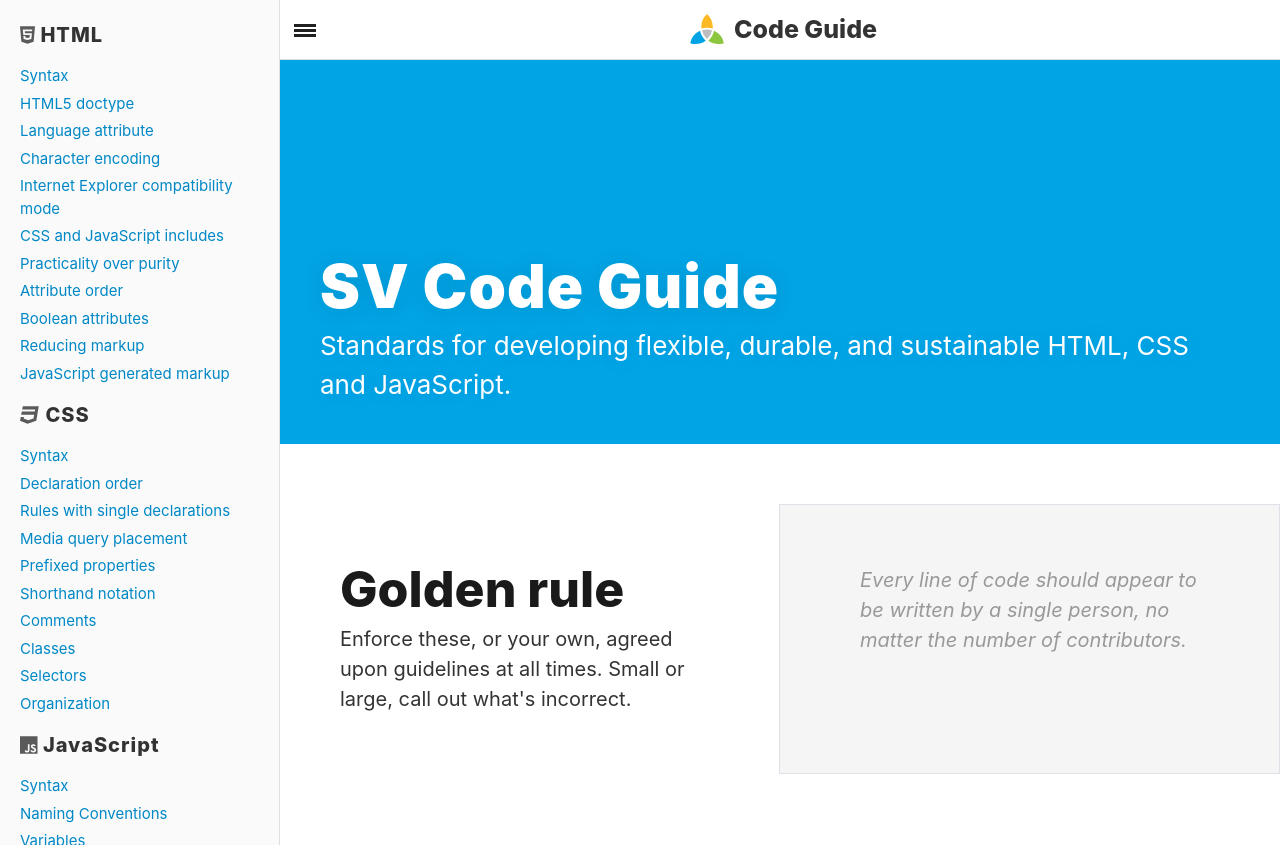
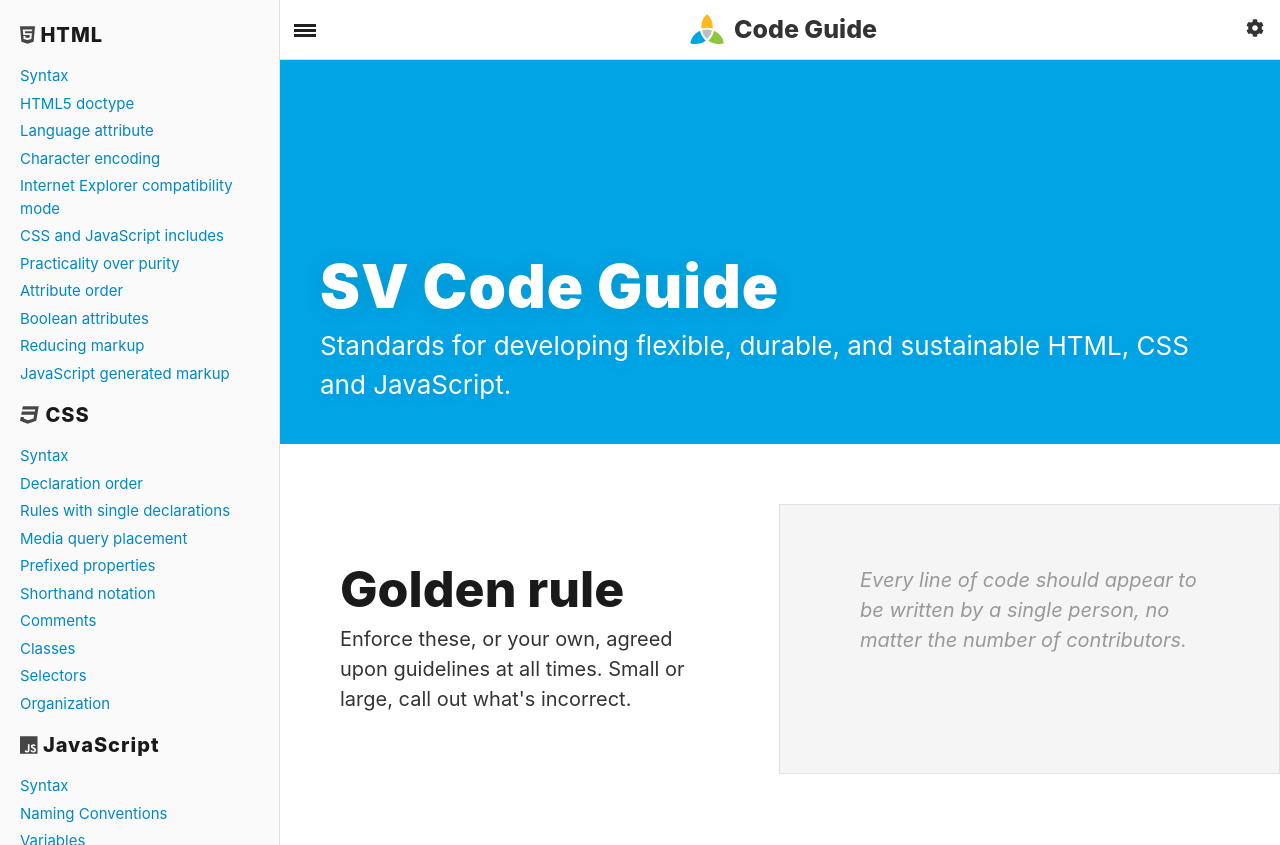
Before and after one commit to simpleviewinc/code-guide, a Jekyll site: the page built from index.html, in a window 1280 px wide. Shown: the top 845 px of the page. Built offline with Jekyll 4.4.1, drawn with Linux system fonts in a browser that asks for light colours; nearby versions of some CDN libraries; Markdown is read by kramdown in place of the engine named in the settings; comment, search, counter and statistics services are not loaded.

Commit message:
Added night mode because of Quinton

```diff
--- a/code-guide.css
+++ b/code-guide.css
@@ -1,6 +1,31 @@
 ---
 layout: nil
 ---
+
+:root {
+  --background: #fff;
+  --text-titles: #1a1a1a;
+  --text-content: #333;
+  --code: #f7f7f9;
+  --code-background: whitesmoke;
+  --code-border: #dfe1e8;
+  --border: #dedede;
+  --menu: #212121;
+  --sidebar: #fafafa;
+}
+
+body.night-mode {
+  --background: #212121;
+  --text: #fafafa;
+  --text-titles: #fafafa;
+  --text-content: #f1f1f1;
+  --code: #000;
+  --code-background: #101010;
+  --code-border: #000;
+  --border: #000;
+  --menu: #fff;
+  --sidebar: #1a1a1a;
+}
 
 /* Scaffolding and type */
 * { box-sizing: border-box; }
@@ -15,7 +40,8 @@ body {
   font-family: -apple-system, BlinkMacSystemFont, "Segoe UI", Roboto, Helvetica, Arial, sans-serif, "Apple Color Emoji", "Segoe UI Emoji", "Segoe UI Symbol";
   font-size: 1rem;
   line-height: 1.5;
-  color: #333;
+  color: var(--text-content);
+  background-color: var(--background);
 }
 
 header {
@@ -29,8 +55,8 @@ header {
   padding: 0 1rem;
   width: 100%;
   height: 60px;
-  border-bottom: 1px solid #dedede;
-  background-color: #fff;
+  border-bottom: 1px solid var(--border);
+  background-color: var(--background);
   font-size: 1.25rem;
   font-weight: 800;
   transition: width .2s cubic-bezier(0, 0, 0.3, 1);
@@ -45,7 +71,86 @@ header {
 
 header img { margin-right: 0.25rem; }
 
-header button {
+header button.settings {
+  position: absolute;
+  top: 0;
+  right: 0;
+  width: 50px;
+  height: 100%;
+  font-size: 18px;
+  color: var(--text-content);
+  border: none;
+  background: transparent;
+}
+
+header .settings-shade {
+  position: fixed;
+  z-index: 10;
+  top: 0;
+  left: 0;
+  width: 100%;
+  height: 100%;
+  pointer-events: none;
+}
+
+body.settings-open header .settings-shade {
+  pointer-events: all;
+}
+
+header .settings-dropdown {
+  position: absolute;
+  z-index: 100;
+  top: 10px;
+  right: 10px;
+  padding: 30px 15px;
+  width: 100%;
+  max-width: 200px;
+  box-shadow: 0 4px 20px rgba(0,0,0,0.2);
+  background-color: var(--background);
+  border-radius: 6px;
+  transform-origin: top right;
+  transform: scale(0);
+  opacity: 0;
+  transition: transform 0.2s cubic-bezier(0,0,0.3,1) 0.2s, opacity 0.2s cubic-bezier(0,0,0.3,1) 0.2s;
+}
+
+body.settings-open header .settings-dropdown {
+  transform: scale(1);
+  opacity: 1;
+  transition: transform 0.2s cubic-bezier(0,0,0.3,1), opacity 0.2s cubic-bezier(0,0,0.3,1);
+}
+
+header .settings-dropdown ul {
+  margin: 0;
+  padding: 0;
+  list-style: none;
+  opacity: 0;
+  transition: opacity 0.2s cubic-bezier(0,0,0.3,1);
+}
+
+body.settings-open header .settings-dropdown ul {
+  opacity: 1;
+  transition: opacity 0.2s cubic-bezier(0,0,0.3,1) 0.2s;
+}
+
+header .settings-dropdown button {
+  font-size: 16px;
+  text-align: left;
+  color: var(--text-content);
+  border: none;
+  background: transparent;
+  cursor: pointer;
+}
+
+header .settings-dropdown button.night-mode::before {
+  content: "Turn on Night Mode";
+}
+
+body.night-mode header .settings-dropdown button.night-mode::before {
+  content: "Turn off Night Mode";
+}
+
+header button.menu {
   position: absolute;
   top: 0;
   left: 0;
@@ -55,15 +160,15 @@ header button {
   border: none;
   background: transparent
 }
-header button::before {
+header button.menu::before {
   content: "";
   position: absolute;
   top: 24px;
   left: 50%;
   width: 22px;
   height: 3px;
-  background-color: #212121;
-  box-shadow: 0 5px 0 #212121, 0 10px 0 #212121;
+  background-color: var(--menu);
+  box-shadow: 0 5px 0 var(--menu), 0 10px 0 var(--menu);
   transform: translateX(-50%);
 }
 
@@ -79,7 +184,7 @@ h1, h2, h3, h4 {
   margin: 0 0 .5rem;
   font-weight: normal;
   line-height: 1;
-  color: #1a1a1a;
+  color: var(--text-titles);
   letter-spacing: -.05em;
 }
 h1 { font-size: 3rem; }
@@ -138,7 +243,7 @@ code {
   padding: 2px 4px;
   font-size: 85%;
   color: #d44950;
-  background-color: #f7f7f9;
+  background-color: var(--code);
   border-radius: .2rem;
 }
 
@@ -189,9 +294,9 @@ aside nav {
   width: 100%;
   max-width: 280px;
   height: 100%;
-  border-right: 1px solid #dedede;
+  border-right: 1px solid var(--border);
   box-shadow: 4px 0 20px rgba(0, 0, 0, 0.2);
-  background-color: #fafafa;
+  background-color: var(--sidebar);
   overflow-y: auto;
   -webkit-overflow-scrolling: touch;
   transform: none;
@@ -240,8 +345,8 @@ main {
 .col p { max-width: 40rem; }
 
 .col + .col {
-  border: 1px solid #dfe1e8;
-  background-color: whitesmoke;
+  border: 1px solid var(--code-border);
+  background-color: var(--code-background);
 }
 
 @media (min-width: 38em) {
@@ -258,7 +363,7 @@ main {
 .section-title {
   font-weight: 800;
   letter-spacing: 1px;
-  color: #333;
+  color: var(--text-titles);
 }
 
 .section-title a { color: inherit; }
--- a/index.html
+++ b/index.html
@@ -57,8 +57,21 @@ layout: default
 
 <main>
   <header>
-    <button>Menu</button>
+    <button class="menu">
+      Menu
+    </button>
     <img src="logo-alt.svg"alt="Simpleview" /> Code Guide
+    <button class="settings">
+      <i class="fas fa-cog"></i>
+    </button>
+    <div class="settings-shade"></div>
+    <div class="settings-dropdown">
+      <ul>
+        <li>
+          <button class="night-mode"></button>
+        </li>
+      </ul>
+    </div>
   </header>
 
   {% include header.html %}
```
Also changed, not shown: _includes/js.html (+21 -1 lines), 2 other files.
